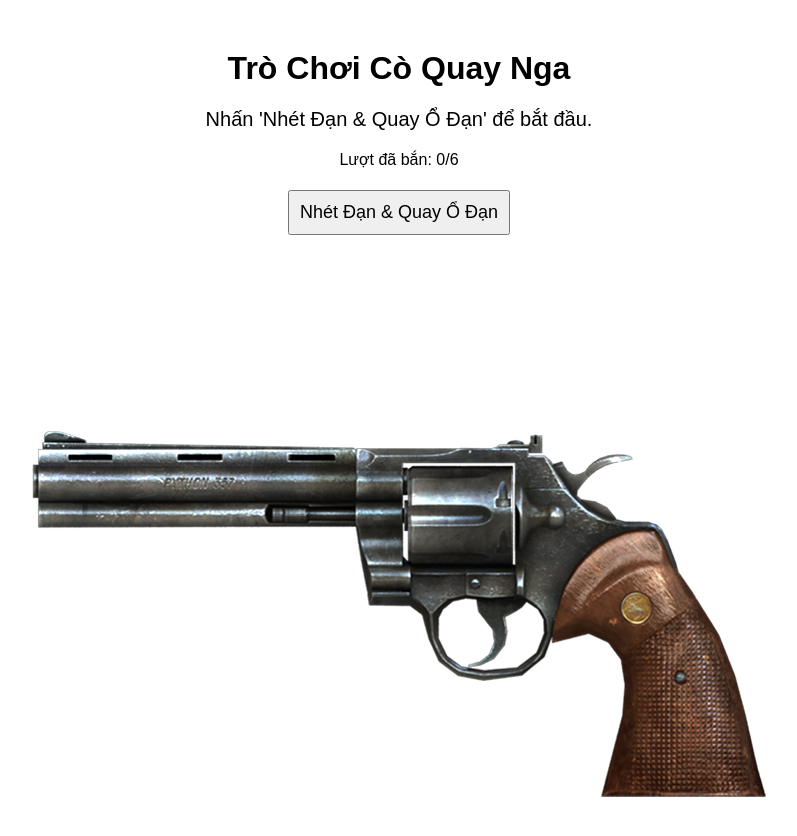
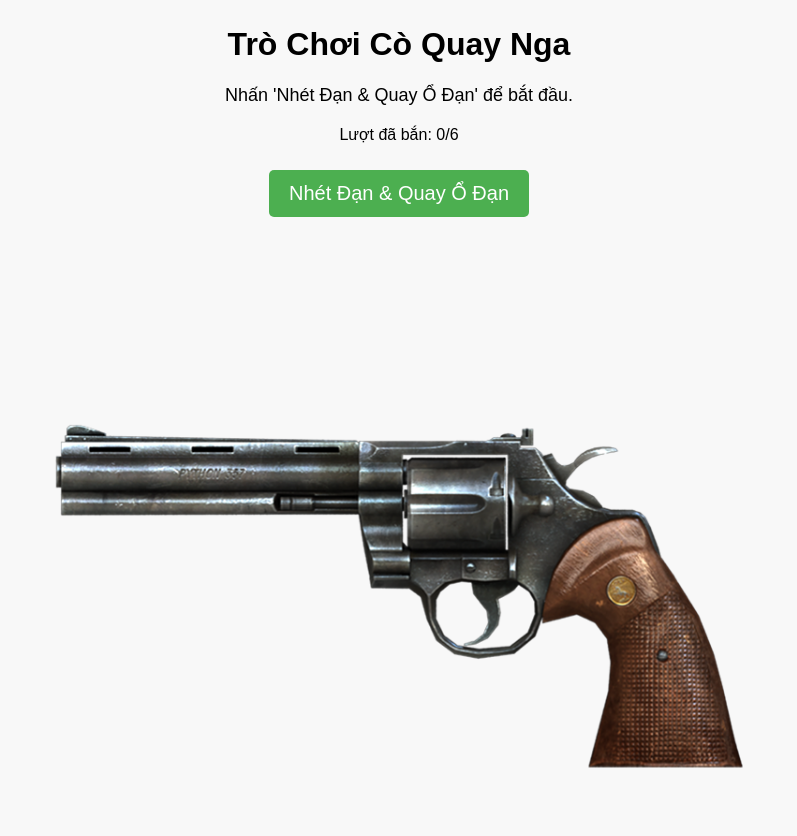
Before and after one commit to tuonght881/coquayNGA, a plain HTML site: page index.html in a window 1280 px wide. Shown: the whole page, without its empty margins (241-1038 px from the left). Drawn offline with Linux system fonts and the light colour scheme.

Commit message:
autodieuchinhkichthuoc

```diff
--- a/index.html
+++ b/index.html
@@ -5,14 +5,77 @@
     <meta name="viewport" content="width=device-width, initial-scale=1.0">
     <title>Trò Chơi Cò Quay Nga</title>
     <style>
-        .ui{
-            height: 190px;
+        body {
+            text-align: center;
+            font-family: Arial, sans-serif;
+            margin: 0;
+            padding: 0;
+            background-color: #f8f8f8;
         }
-        body { text-align: center; font-family: Arial, sans-serif; /*background-color: #222; color: white;*/ }
-        .container { margin-top: 50px; }
-        .status { font-size: 20px; margin: 20px; }
-        button { font-size: 18px; padding: 10px; margin: 5px; cursor: pointer; }
 
+        .container {
+            /*margin-top: 20px;*/
+            padding: 5px;
+        }
+
+        .ui {
+            height: 200px;
+            margin: 20px;
+        }
+
+        .status {
+            font-size: 18px;
+            margin: 20px;
+        }
+
+        button {
+            font-size: 20px;
+            padding: 12px 20px;
+            margin: 10px;
+            cursor: pointer;
+            background-color: #4CAF50;
+            color: white;
+            border: none;
+            border-radius: 5px;
+            transition: background-color 0.3s;
+        }
+
+        button:hover {
+            background-color: #45a049;
+        }
+
+        /* Cấu hình ảnh */
+        #imageContainer img {
+            width: auto;
+            height: auto;
+            transition: 0.3s ease-in-out;
+            max-width: 100%; /* Ảnh sẽ không vượt quá chiều rộng của container */
+        }
+
+        /* Media query để tối ưu giao diện trên các thiết bị di động */
+        @media (max-width: 600px) {
+            .status {
+                font-size: 16px;
+            }
+
+            button {
+                font-size: 18px;
+                padding: 10px 15px;
+            }
+
+            /* Điều chỉnh ảnh trên điện thoại */
+            #imageContainer img {
+                width: 100%; /* Ảnh sẽ chiếm toàn bộ chiều ngang màn hình điện thoại */
+            }
+        }
+
+        /* Đối với các màn hình máy tính */
+        @media (min-width: 601px) {
+            #imageContainer img {
+                max-height: 660px;
+                width: auto; /* Ảnh giữ kích thước nguyên bản */
+            }
+        }
     </style>
 </head>
 <body>
@@ -76,24 +139,19 @@
                 updateStatus("Súng đã lên cò. Nhấn 'Bắn' để bắn.");
                 document.getElementById("cockButton").style.display = "none";
                 document.getElementById("cockSound").play();
-
-                // Hiển thị gaichot.png cho đến khi bắn
                 document.getElementById("anacondaImage").src = "gaichot.png";
             }
         }
 
         function shootGun() {
             if (!isCocked) {
-                // Nếu chưa lên cò, hiển thị bopco.png trước
                 updateStatus("Súng bóp cò...");
                 document.getElementById("anacondaImage").src = "bopco.png";
                 document.getElementById("cockSound").play();
-
                 setTimeout(() => {
-                    // Hiển thị gaichotbopco.png sau 0.5s
                     document.getElementById("anacondaImage").src = "gaichotbopco.png";
                     isCocked = true; // Giả lập việc chốt đã nhảy
-                    setTimeout(executeShot, 500); // 0.5s sau thực hiện bắn
+                    setTimeout(executeShot, 500);
                 }, 500);
             } else {
                 executeShot();
@@ -101,20 +159,15 @@
         }
 
         function executeShot() {
-            // Hiển thị bopco.png trong 0.5 giây
-            //document.getElementById("anacondaImage").src = "bopco.png";
             setTimeout(() => {
                 if (chamber[currentChamber]) {
-                    // Trúng đạn -> Hiển thị fire.png
                     updateStatus("Bùm! Bạn đã trúng đạn! Trò chơi kết thúc.");
                     document.getElementById("resetButton").style.display = "inline";
                     document.getElementById("cockButton").style.display = "none";
                     document.getElementById("shootButton").style.display = "none";
                     document.getElementById("boomSound").play();
-
                     document.getElementById("anacondaImage").src = "fire.png";
                 } else {
-                    // Không trúng đạn -> Quay về anaconda.png
                     updateStatus("Tạch! Bạn an toàn.");
                     safeShots++;
                     document.getElementById("safeShots").textContent = safeShots;
@@ -122,7 +175,6 @@
                     isCocked = false;
                     document.getElementById("cockButton").style.display = "inline";
                     document.getElementById("emptySound").play();
-
                     document.getElementById("anacondaImage").src = "anaconda.png";
                 }
             }, 500);
@@ -134,17 +186,14 @@
             document.getElementById("shootButton").style.display = "none";
             document.getElementById("resetButton").style.display = "none";
             updateStatus("Nhấn 'Nhét Đạn & Quay Ổ Đạn' để bắt đầu.");
-            safeShots=0;
-            // Đặt lại hình ảnh về anaconda.png
+            safeShots = 0;
             document.getElementById("safeShots").textContent = safeShots;
             document.getElementById("anacondaImage").src = "anaconda.png";
-
         }
 
         function updateStatus(message) {
             document.querySelector(".status").textContent = message;
         }
-
     </script>
 </body>
 </html>
```
